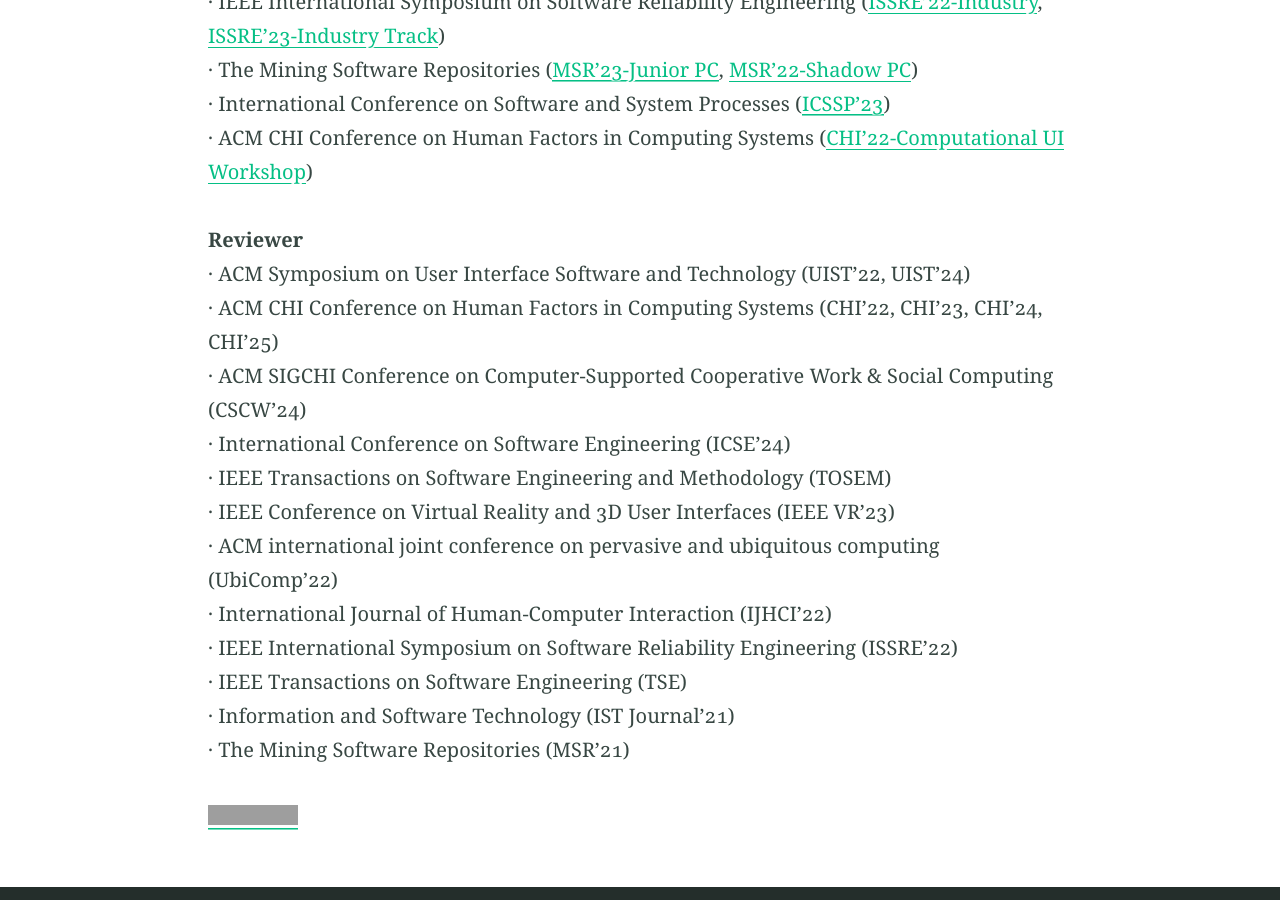
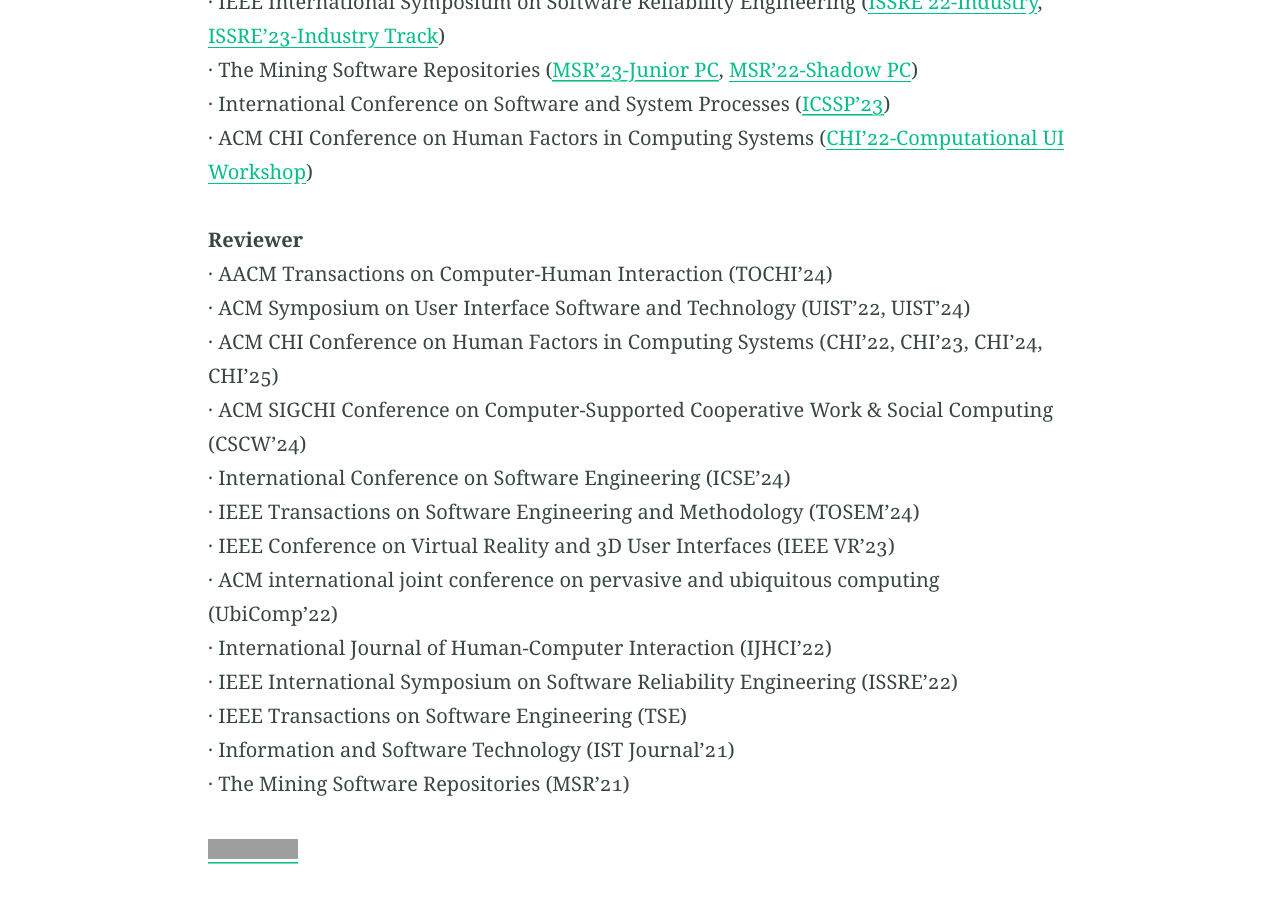
Before and after one commit to chenjshnn/chenjshnn.github.io, a Jekyll site: the page built from index.md, in a window 1280 px wide and 900 px high, scrolled down 5732 px. Built offline with Jekyll 4.4.1, drawn with Linux system fonts in a browser that asks for light colours; grey boxes are pictures that could not be loaded.

Commit message:
Update index.md

```diff
--- a/index.md
+++ b/index.md
@@ -127,11 +127,12 @@ Guibin Chen, Deheng Ye, Zhenchang Xing, ***Jieshan Chen***, and Erik Cambria. <b
 · ACM CHI Conference on Human Factors in Computing Systems ([CHI'22-Computational UI Workshop](https://sites.google.com/nd.edu/computational-uichi22/home)) <br />
 
 **Reviewer** <br />
+· AACM Transactions on Computer-Human Interaction (TOCHI'24) <br />
 · ACM Symposium on User Interface Software and Technology (UIST'22, UIST'24) <br />
 · ACM CHI Conference on Human Factors in Computing Systems (CHI'22, CHI'23, CHI'24, CHI'25) <br />
 · ACM SIGCHI Conference on Computer-Supported Cooperative Work & Social Computing (CSCW'24) <br />
 · International Conference on Software Engineering (ICSE'24) <br />
-· IEEE Transactions on Software Engineering and Methodology (TOSEM) <br />
+· IEEE Transactions on Software Engineering and Methodology (TOSEM'24) <br />
 · IEEE Conference on Virtual Reality and 3D User Interfaces (IEEE VR'23) <br />
 · ACM international joint conference on pervasive and ubiquitous computing (UbiComp'22) <br />
 · International Journal of Human-Computer Interaction (IJHCI'22) <br />
```
